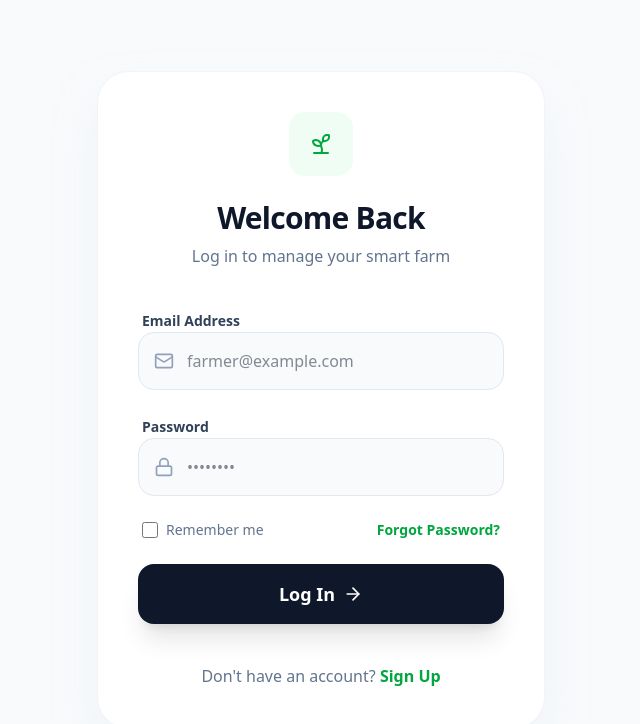
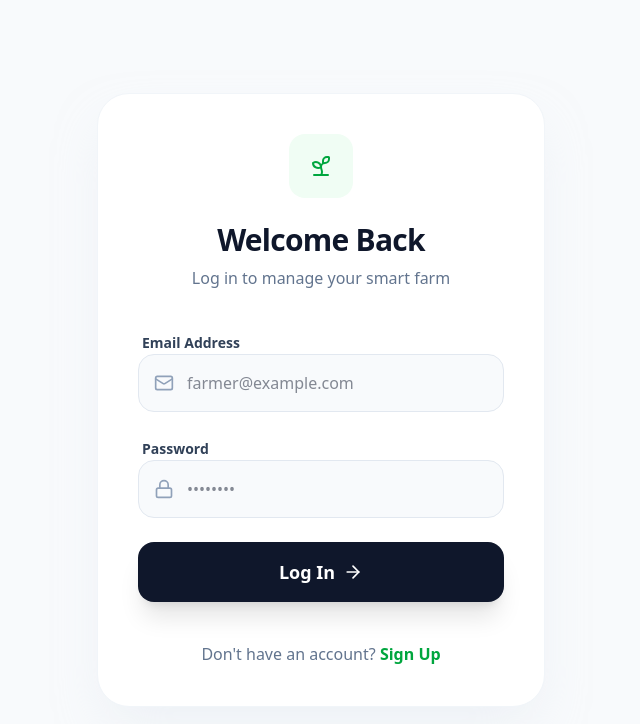
Before and after one commit to tamilselvan8428/AgroAi, a React (Vite) app in the folder smart_agroai/: page /login in a window 1280 px wide. Shown: the top 724 px of the page, without its empty margins (319-959 px from the left). Built offline with nearby package versions, Linux system fonts and the light colour scheme.

Commit message:
Remove forget password and remember me features from login page

```diff
--- a/smart_agroai/src/pages/LoginPage.jsx
+++ b/smart_agroai/src/pages/LoginPage.jsx
@@ -100,14 +100,6 @@ const LoginPage = () => {
             </div>
           </div>
 
-          <div className="flex items-center justify-between px-1">
-            <label className="flex items-center gap-2 cursor-pointer group">
-              <input type="checkbox" className="w-3 h-3 sm:w-4 sm:h-4 rounded border-slate-300 text-green-600 focus:ring-green-500" />
-              <span className="text-xs sm:text-sm text-slate-500 group-hover:text-slate-700 transition-colors font-medium">Remember me</span>
-            </label>
-            <a href="#" className="text-xs sm:text-sm font-bold text-green-600 hover:text-green-700 transition-colors">Forgot Password?</a>
-          </div>
-
           <button
             type="submit"
             disabled={loading}
```
